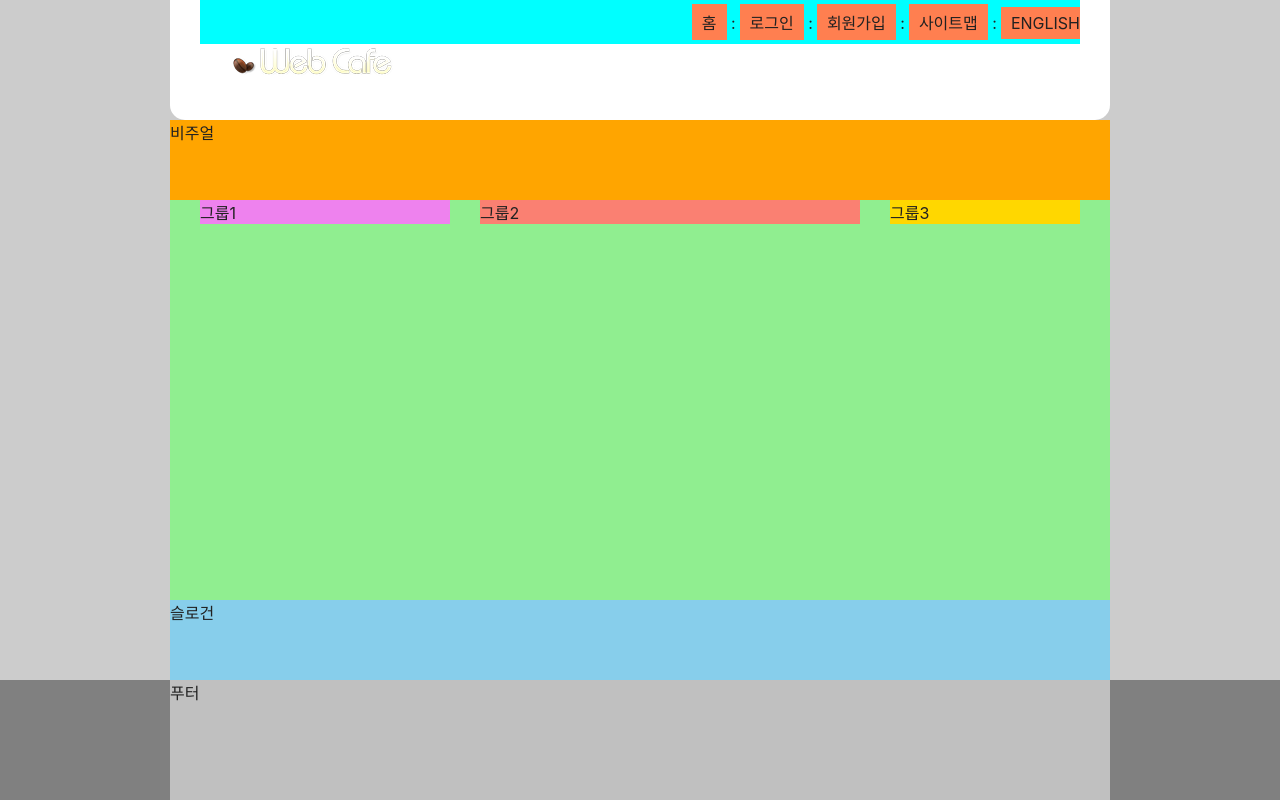
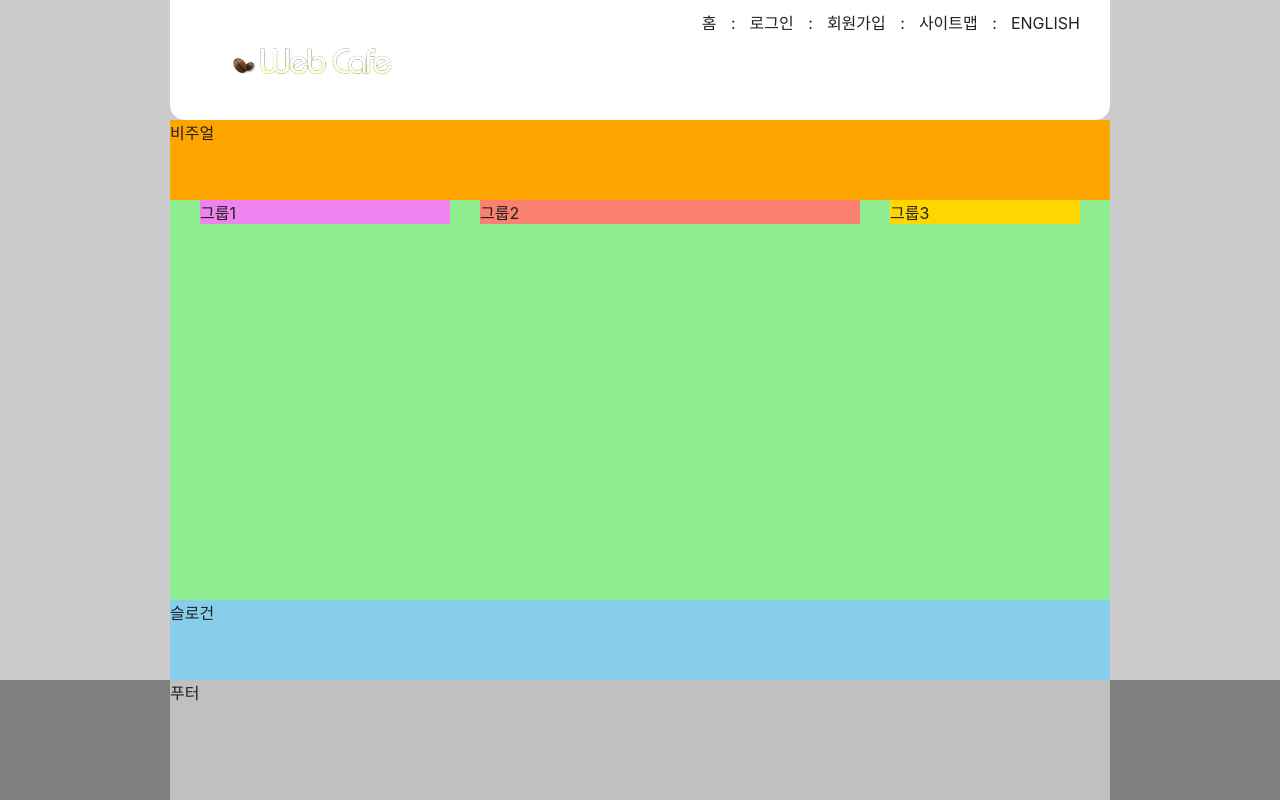
Before and after one commit to luckydoyun/likelion_HTML5, a plain HTML site: page index.html in a window 1280 px wide. Drawn offline with Linux system fonts and the light colour scheme; a web font is replaced by a local one.

Commit message:
layout trans

```diff
--- a/styles/style.css
+++ b/styles/style.css
@@ -44,9 +44,15 @@ body {
 
 /* 텍스트 링크 모음 */
 .member {
-  background-color: aqua;
+  /* background-color: aqua; */
   text-align: right;
   padding: 4px 0;
+  /* position 속성을 활용하여 .member 영역을 오른쪽으로 10px 만큼 이동하기 */
+  /* position: relative;
+  right: -10px; */
+
+  /* transform 속성을 활용하여 .member 영역을 오른쪽으로 10px 만큼 이동하기 */
+  transform: translateX(10px);
 }
 
 .member li {
@@ -55,7 +61,7 @@ body {
 }
 
 .member a {
-  background-color: coral;
+  /* background-color: coral; */
   padding: 6px 10px;
   display: inherit;
   text-transform: uppercase;
@@ -63,7 +69,7 @@ body {
 
 /* 마지막 li 요소에 포함된 a 요소를 선택하여 오른쪽 padding 값을 0으로 재정의 */
 .member li:last-child a{
-  padding-right: 0;
+  /* padding-right: 0; */
 }
 
 .divider {
```
